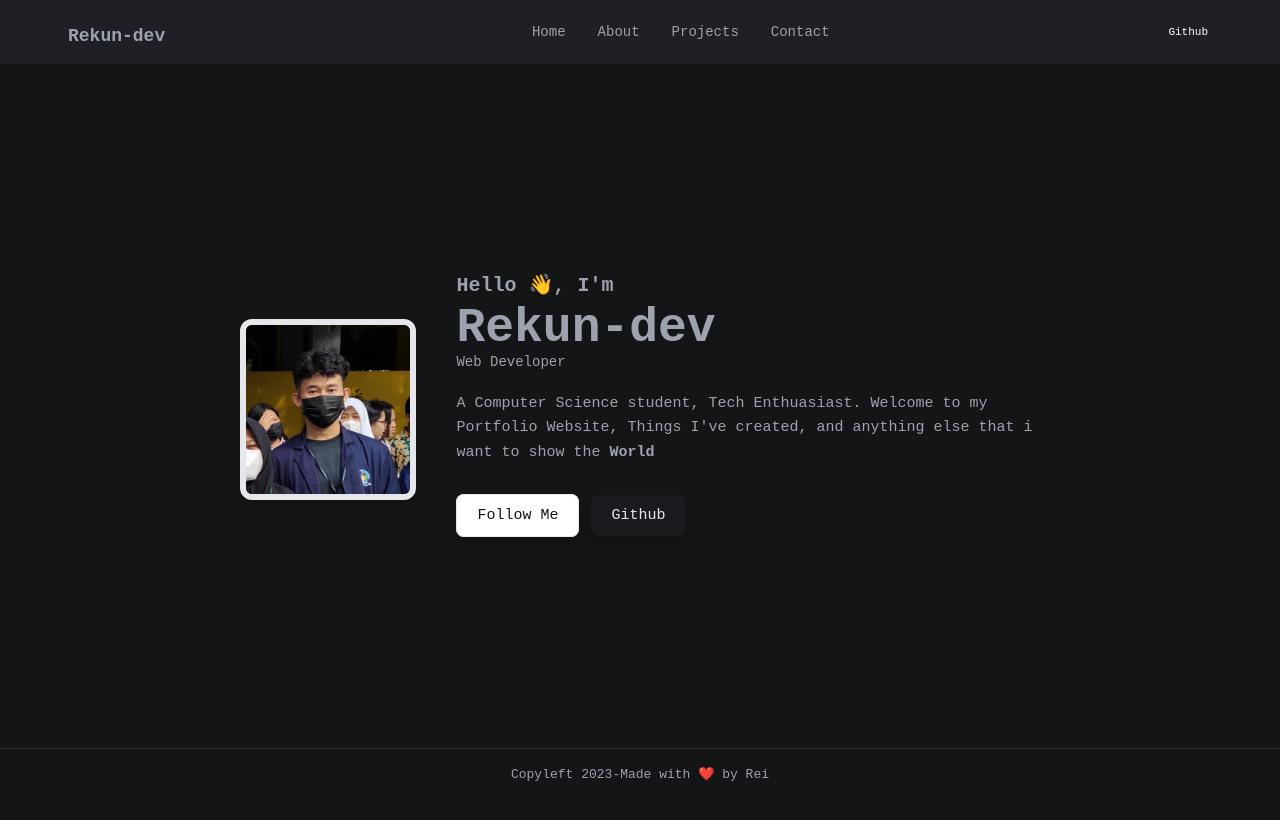
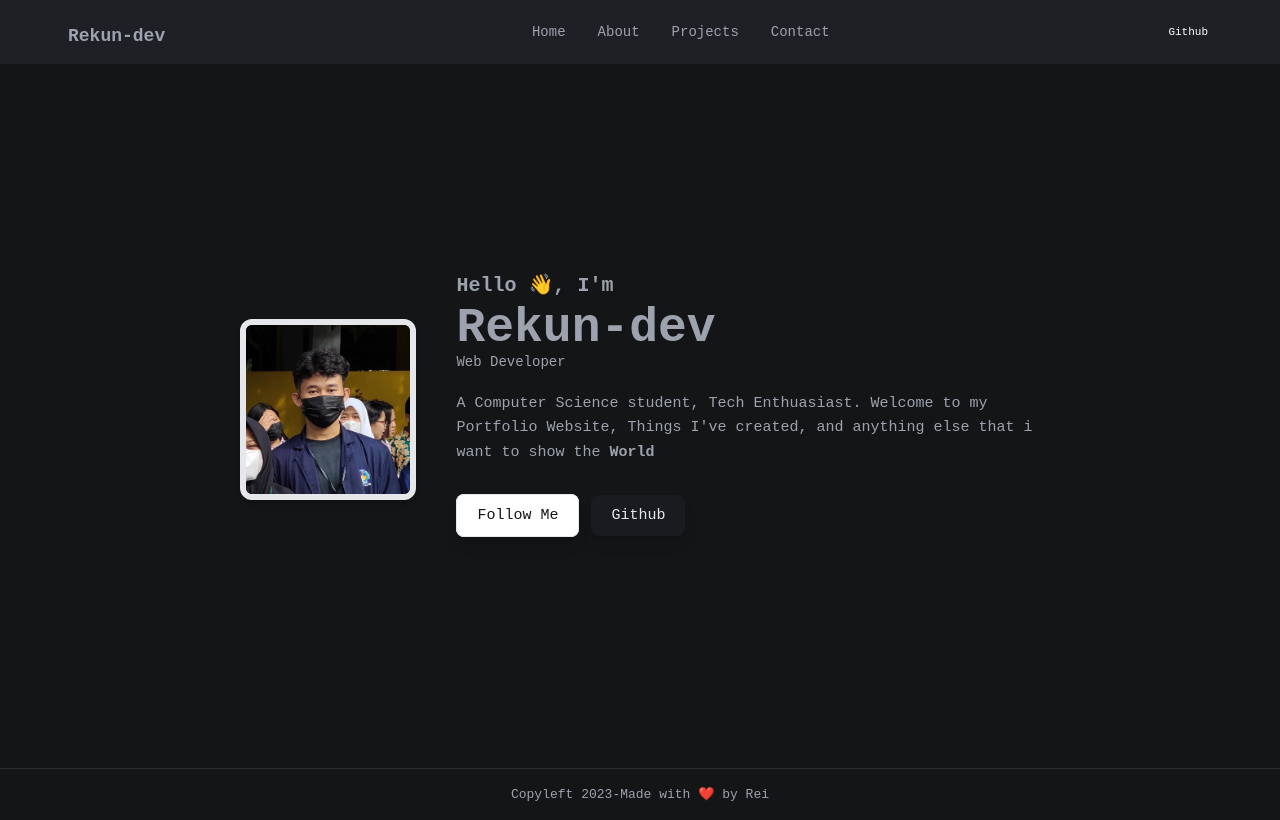
Before and after one commit to Rezero0000000/Me, a React (Vite) app: page / in a window 1280 px wide. Built offline with nearby package versions, Linux system fonts and the light colour scheme.

Commit message:
update footer components ui

```diff
--- a/src/components/molecules/Footer.jsx
+++ b/src/components/molecules/Footer.jsx
@@ -3,7 +3,7 @@ import React from "react";
 const Footer = () => {
     return (
         <>
-            <footer class="bg-[#141517] fixed bottom-0 py-4 border-t shadow-sm border-[#2b2e31] w-full">
+            <footer class="bg-[#141517]  py-4 border-t shadow-sm border-[#2b2e31] w-full">
                 <div class="justify-center flex my-auto">
                     <p class="">Copyleft 2023-Made with ❤️ by Rei</p>
                 </div>
```
